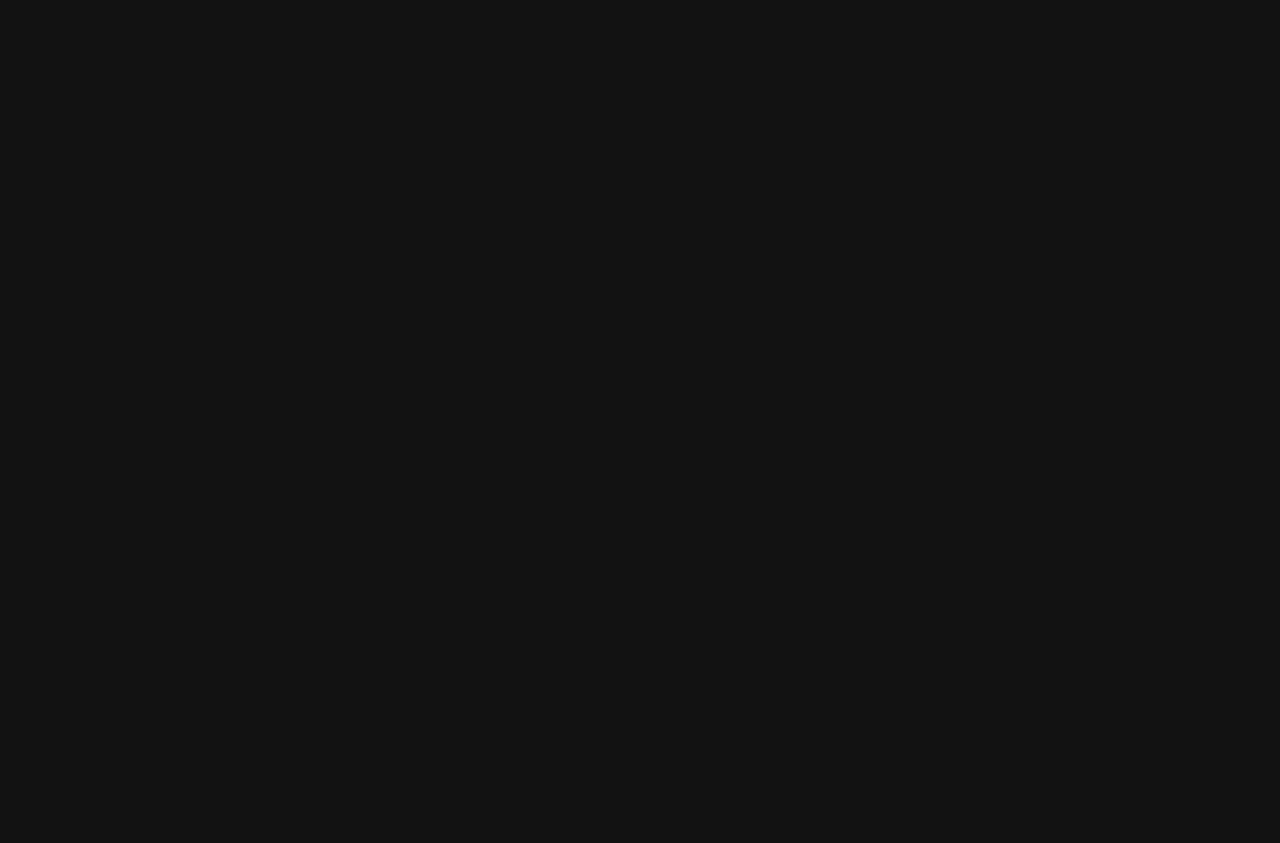
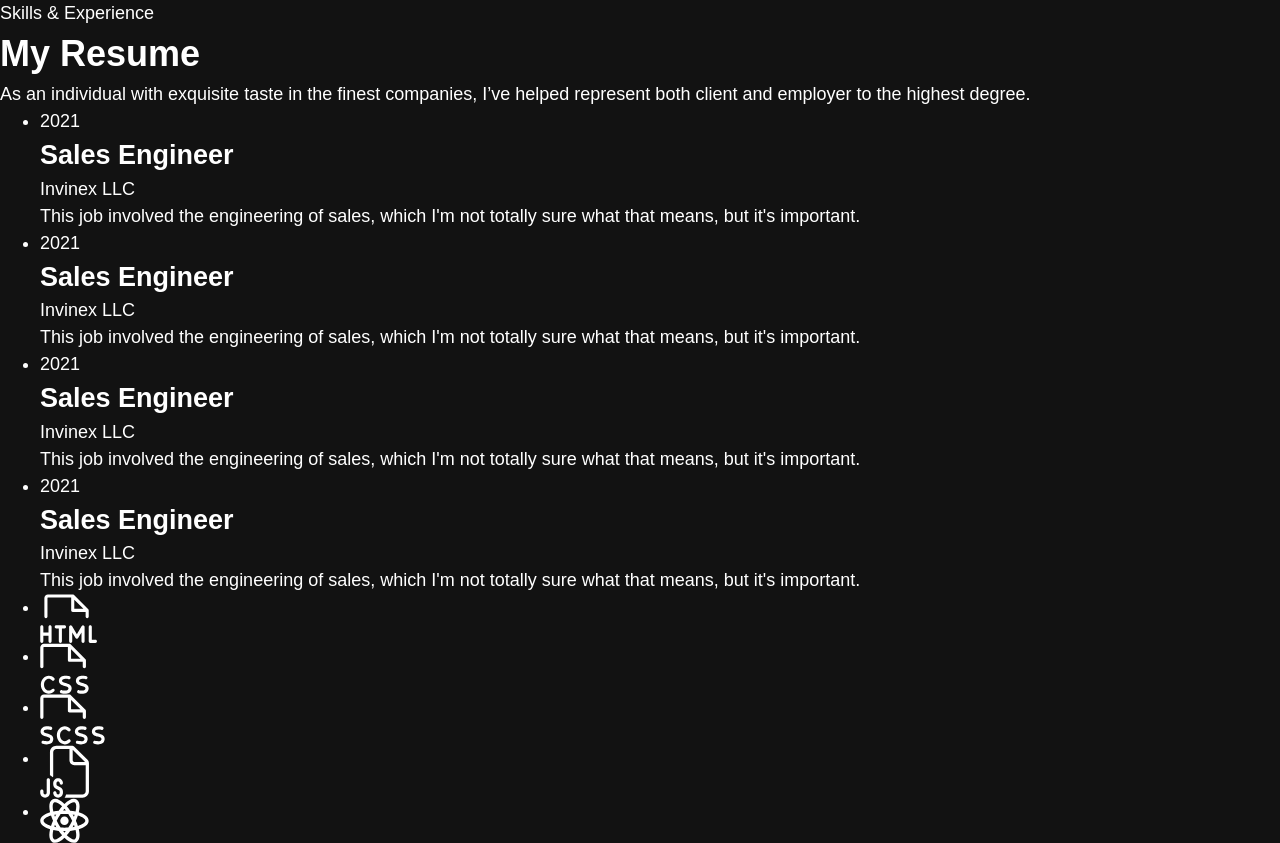
Before and after one commit to Andriikryl/resume-page, a website built with Vite: page index.html in a window 1280 px wide. Before the commit the page ends 800 px from the top, so only its background shows below. Built offline with nearby package versions, Linux system fonts and the light colour scheme; a small style sheet from the web is missing.

Commit message:
add html aside and main parts

```diff
--- a/index.html
+++ b/index.html
@@ -11,6 +11,87 @@
     <title>Resume page</title>
   </head>
   <body>
+    <main>
+      <p class="eyebrow">Skills & Experience</p>
+      <h1 class="page-title">My Resume</h1>
+      <p class="intro">
+        As an individual with exquisite taste in the finest companies, I’ve
+        helped represent both client and employer to the highest degree.
+      </p>
+
+      <ul class="job-experience">
+        <li class="job">
+          <span class="year">2021</span>
+          <div class="job-info">
+            <h2 class="role">Sales Engineer</h2>
+            <span class="company">Invinex LLC</span>
+          </div>
+          <p class="">
+            This job involved the engineering of sales, which I'm not totally
+            sure what that means, but it's important.
+          </p>
+        </li>
+        <li class="job">
+          <span class="year">2021</span>
+          <div class="job-info">
+            <h2 class="role">Sales Engineer</h2>
+            <span class="company">Invinex LLC</span>
+          </div>
+          <p class="">
+            This job involved the engineering of sales, which I'm not totally
+            sure what that means, but it's important.
+          </p>
+        </li>
+        <li class="job">
+          <span class="year">2021</span>
+          <div class="job-info">
+            <h2 class="role">Sales Engineer</h2>
+            <span class="company">Invinex LLC</span>
+          </div>
+          <p class="">
+            This job involved the engineering of sales, which I'm not totally
+            sure what that means, but it's important.
+          </p>
+        </li>
+        <li class="job">
+          <span class="year">2021</span>
+          <div class="job-info">
+            <h2 class="role">Sales Engineer</h2>
+            <span class="company">Invinex LLC</span>
+          </div>
+          <p class="">
+            This job involved the engineering of sales, which I'm not totally
+            sure what that means, but it's important.
+          </p>
+        </li>
+      </ul>
+    </main>
+    <aside>
+      <h2 class="visually-hidden">my skills</h2>
+      <ul class="icon-list">
+        <li>
+          <p class="visually-hidden">html</p>
+          <img src="./public/images/html.svg" alt="" />
+        </li>
+        <li>
+          <p class="visually-hidden">svg</p>
+          <img src="./public/images/css.svg" alt="" />
+        </li>
+        <li>
+          <p class="visually-hidden">scss</p>
+          <img src="./public/images/scss.svg" alt="" />
+        </li>
+        <li>
+          <p class="visually-hidden">js</p>
+          <img src="./public/images/js.svg" alt="" />
+        </li>
+        <li>
+          <p class="visually-hidden">react</p>
+          <img src="./public/images/react.svg" alt="" />
+        </li>
+      </ul>
+    </aside>
+
     <script type="module" src="/main.js"></script>
   </body>
 </html>
```
Also changed, not shown: public/images/css.svg (added), public/images/favicon.svg (added), public/images/html.svg (added), public/images/js.svg (added), public/images/react.svg (added), public/images/scss.svg (added).
